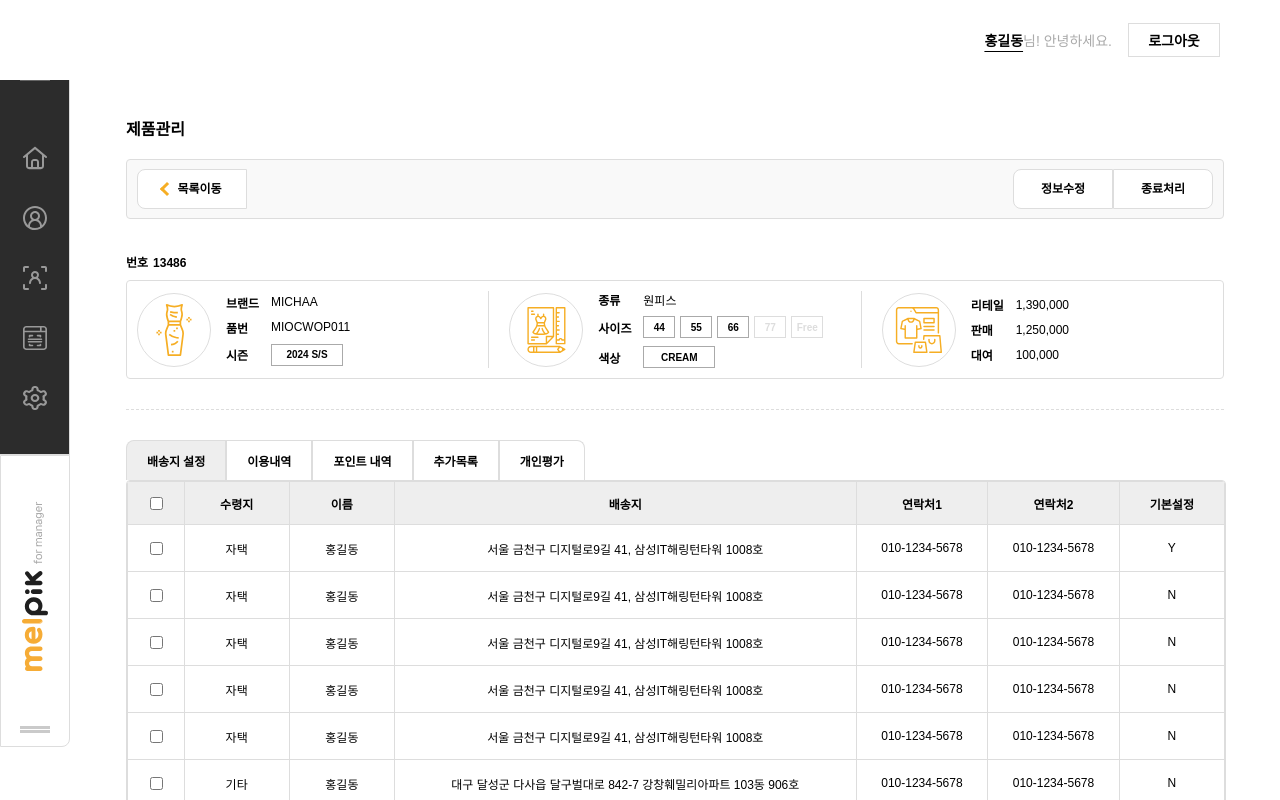
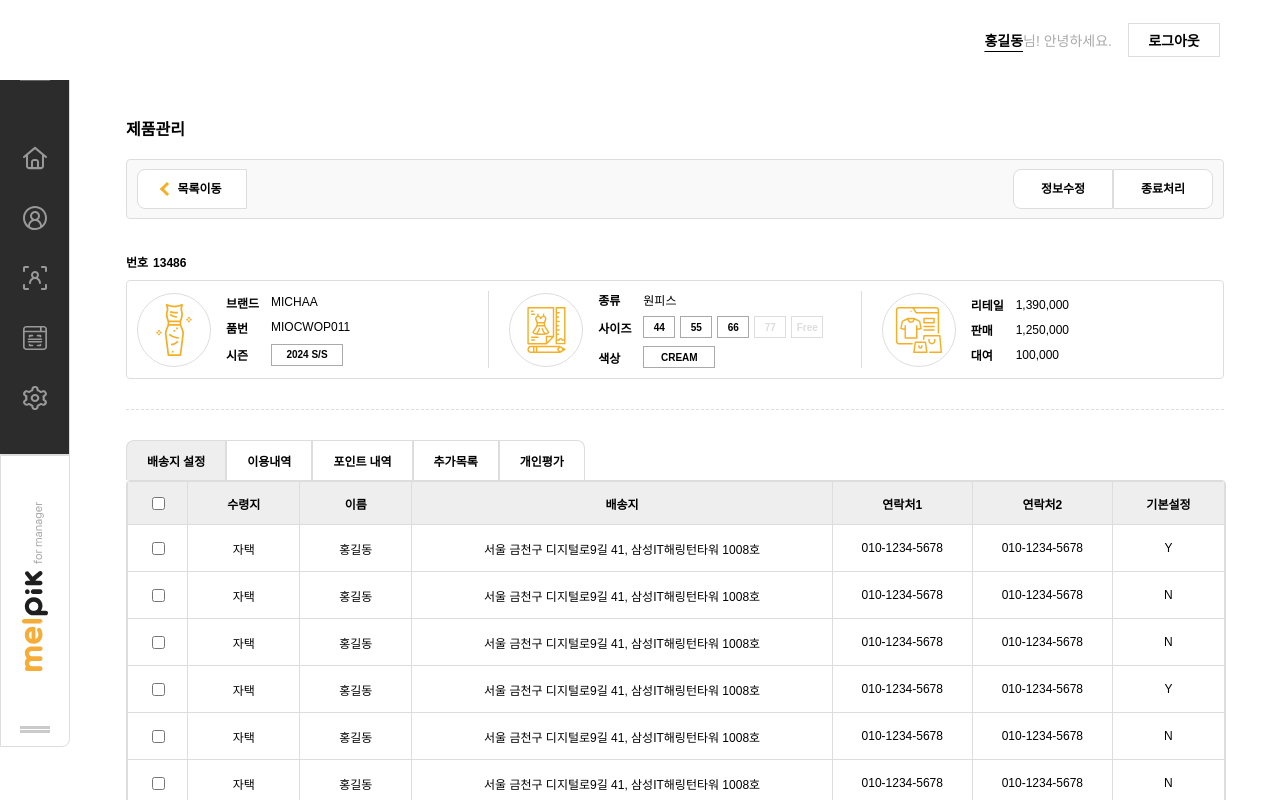
Before and after one commit to me1pik/Admin_Front, a React (Vite) app: page /userdetail/1 in a window 1280 px wide. Built offline with nearby package versions, Linux system fonts and the light colour scheme.

Commit message:
fix : Table 요소 구조 수정

```diff
--- a/src/components/Pagination.tsx
+++ b/src/components/Pagination.tsx
@@ -113,7 +113,7 @@ const PaginationContainer = styled.div`
   justify-content: center;
   align-items: center;
   gap: 27px;
-  margin: 20px auto 0; /* 상단 마진과 좌우 auto로 중앙 정렬 */
+  margin: 40px auto 0; /* 상단 마진과 좌우 auto로 중앙 정렬 */
 `;
 
 interface PageArrowProps {
--- a/src/components/Table/AdminTable.tsx
+++ b/src/components/Table/AdminTable.tsx
@@ -146,7 +146,6 @@ const Table = styled.table`
   width: 100%;
   table-layout: fixed;
   border-collapse: collapse;
-  margin-bottom: 20px;
   background-color: #ffffff;
   border: 1px solid #dddddd;
 `;
--- a/src/components/Table/MonitoringTable.tsx
+++ b/src/components/Table/MonitoringTable.tsx
@@ -126,7 +126,6 @@ const Table = styled.table`
   width: 100%;
   table-layout: fixed;
   border-collapse: collapse;
-  margin-bottom: 20px;
   background-color: #ffffff;
   border: 1px solid #dddddd;
 `;
--- a/src/components/Table/OrderTable.tsx
+++ b/src/components/Table/OrderTable.tsx
@@ -170,7 +170,6 @@ const Table = styled.table`
   width: 100%;
   table-layout: fixed;
   border-collapse: collapse;
-  margin-bottom: 20px;
   background-color: #ffffff;
   border: 1px solid #dddddd;
 `;
--- a/src/components/Table/ProductTable.tsx
+++ b/src/components/Table/ProductTable.tsx
@@ -128,7 +128,6 @@ const Table = styled.table`
   width: 100%;
   table-layout: fixed;
   border-collapse: collapse;
-  margin-bottom: 20px;
   background-color: #ffffff;
   border: 1px solid #dddddd;
 `;
--- a/src/components/Table/UserTable.tsx
+++ b/src/components/Table/UserTable.tsx
@@ -147,7 +147,7 @@ const Table = styled.table`
   width: 100%;
   table-layout: fixed;
   border-collapse: collapse;
-  margin-bottom: 20px;
+
   background-color: #ffffff;
   border: 1px solid #dddddd;
 `;
--- a/src/components/Table/user/AdditionalListTable.tsx
+++ b/src/components/Table/user/AdditionalListTable.tsx
@@ -2,41 +2,19 @@
 import React from 'react';
 import styled from 'styled-components';
 
-interface AdditionalListRow {
+export interface AdditionalListRow {
   item: string; // 항목명
   detail: string; // 세부내용
   status: string; // 상태 (예: 활성/비활성)
 }
 
-const dummyAdditionalList: AdditionalListRow[] = [
-  {
-    item: '추가 항목 1',
-    detail: '세부 내용 1',
-    status: '활성',
-  },
-  {
-    item: '추가 항목 2',
-    detail: '세부 내용 2',
-    status: '비활성',
-  },
-  {
-    item: '추가 항목 3',
-    detail: '세부 내용 3',
-    status: '활성',
-  },
-  {
-    item: '추가 항목 4',
-    detail: '세부 내용 4',
-    status: '활성',
-  },
-  {
-    item: '추가 항목 5',
-    detail: '세부 내용 5',
-    status: '비활성',
-  },
-];
+interface AdditionalListTableProps {
+  data: AdditionalListRow[];
+}
 
-const AdditionalListTable: React.FC = () => {
+const AdditionalListTable: React.FC<AdditionalListTableProps> = ({ data }) => {
+  const emptyRowsCount = Math.max(0, 10 - data.length);
+
   return (
     <TableContainer>
       <StyledTable>
@@ -48,11 +26,18 @@ const AdditionalListTable: React.FC = () => {
           </tr>
         </thead>
         <tbody>
-          {dummyAdditionalList.map((row, idx) => (
+          {data.map((row, idx) => (
             <tr key={idx}>
               <Td>{row.item}</Td>
               <Td>{row.detail}</Td>
               <Td>{row.status}</Td>
+            </tr>
+          ))}
+          {Array.from({ length: emptyRowsCount }).map((_, idx) => (
+            <tr key={`empty-${idx}`}>
+              <Td />
+              <Td />
+              <Td />
             </tr>
           ))}
         </tbody>
@@ -79,17 +64,27 @@ const StyledTable = styled.table`
 `;
 
 const Th = styled.th`
-  padding: 10px;
+  height: 40px;
   border: 1px solid #dddddd;
   background-color: #eeeeee;
+  font-weight: 800;
+  font-size: 12px;
+  color: #000000;
   text-align: center;
-  font-weight: 700;
-  font-size: 12px;
+  overflow: hidden;
+  text-overflow: ellipsis;
+  white-space: nowrap;
 `;
 
 const Td = styled.td`
-  padding: 10px;
+  height: 44px;
   border: 1px solid #dddddd;
+  font-weight: 400;
+  font-size: 12px;
+  color: #000000;
   text-align: center;
-  font-size: 12px;
+  vertical-align: middle;
+  overflow: hidden;
+  text-overflow: ellipsis;
+  white-space: nowrap;
 `;
--- a/src/components/Table/user/PersonalEvaluationTable.tsx
+++ b/src/components/Table/user/PersonalEvaluationTable.tsx
@@ -2,41 +2,21 @@
 import React from 'react';
 import styled from 'styled-components';
 
-interface PersonalEvaluationRow {
+export interface PersonalEvaluationRow {
   item: string; // 평가 항목
   score: number; // 평가 점수 (예: 1 ~ 5)
   comment: string; // 평가 의견
 }
 
-const dummyEvaluations: PersonalEvaluationRow[] = [
-  {
-    item: '서비스 품질',
-    score: 4,
-    comment: '전반적으로 만족합니다.',
-  },
-  {
-    item: '배송 속도',
-    score: 5,
-    comment: '매우 빠릅니다!',
-  },
-  {
-    item: '고객 지원',
-    score: 3,
-    comment: '개선의 여지가 있습니다.',
-  },
-  {
-    item: '가격 만족도',
-    score: 4,
-    comment: '가격 대비 좋은 품질입니다.',
-  },
-  {
-    item: '재구매 의사',
-    score: 5,
-    comment: '반드시 재구매할 예정입니다.',
-  },
-];
+interface PersonalEvaluationTableProps {
+  data: PersonalEvaluationRow[];
+}
 
-const PersonalEvaluationTable: React.FC = () => {
+const PersonalEvaluationTable: React.FC<PersonalEvaluationTableProps> = ({
+  data,
+}) => {
+  const emptyRowsCount = Math.max(0, 10 - data.length);
+
   return (
     <TableContainer>
       <StyledTable>
@@ -48,11 +28,18 @@ const PersonalEvaluationTable: React.FC = () => {
           </tr>
         </thead>
         <tbody>
-          {dummyEvaluations.map((row, idx) => (
+          {data.map((row, idx) => (
             <tr key={idx}>
               <Td>{row.item}</Td>
               <Td>{row.score}</Td>
               <Td>{row.comment}</Td>
+            </tr>
+          ))}
+          {Array.from({ length: emptyRowsCount }).map((_, idx) => (
+            <tr key={`empty-${idx}`}>
+              <Td />
+              <Td />
+              <Td />
             </tr>
           ))}
         </tbody>
@@ -79,17 +66,27 @@ const StyledTable = styled.table`
 `;
 
 const Th = styled.th`
-  padding: 10px;
+  height: 40px;
   border: 1px solid #dddddd;
   background-color: #eeeeee;
+  font-weight: 800;
+  font-size: 12px;
+  color: #000000;
   text-align: center;
-  font-weight: 700;
-  font-size: 12px;
+  overflow: hidden;
+  text-overflow: ellipsis;
+  white-space: nowrap;
 `;
 
 const Td = styled.td`
-  padding: 10px;
+  height: 44px;
   border: 1px solid #dddddd;
+  font-weight: 400;
+  font-size: 12px;
+  color: #000000;
   text-align: center;
-  font-size: 12px;
+  vertical-align: middle;
+  overflow: hidden;
+  text-overflow: ellipsis;
+  white-space: nowrap;
 `;
--- a/src/components/Table/user/PointHistoryTable.tsx
+++ b/src/components/Table/user/PointHistoryTable.tsx
@@ -2,41 +2,19 @@
 import React from 'react';
 import styled from 'styled-components';
 
-interface PointHistoryRow {
+export interface PointHistoryRow {
   date: string; // 포인트 날짜
   description: string; // 내역
   points: string; // 포인트 변화 (적립 또는 사용)
 }
 
-const dummyPointHistory: PointHistoryRow[] = [
-  {
-    date: '2025-03-01',
-    description: '구매 적립',
-    points: '+50',
-  },
-  {
-    date: '2025-02-28',
-    description: '포인트 사용',
-    points: '-30',
-  },
-  {
-    date: '2025-02-25',
-    description: '이벤트 보상',
-    points: '+20',
-  },
-  {
-    date: '2025-02-20',
-    description: '구매 적립',
-    points: '+40',
-  },
-  {
-    date: '2025-02-15',
-    description: '포인트 사용',
-    points: '-10',
-  },
-];
+interface PointHistoryTableProps {
+  data: PointHistoryRow[];
+}
 
-const PointHistoryTable: React.FC = () => {
+const PointHistoryTable: React.FC<PointHistoryTableProps> = ({ data }) => {
+  const emptyRowsCount = Math.max(0, 10 - data.length);
+
   return (
     <TableContainer>
       <StyledTable>
@@ -48,11 +26,18 @@ const PointHistoryTable: React.FC = () => {
           </tr>
         </thead>
         <tbody>
-          {dummyPointHistory.map((row, idx) => (
+          {data.map((row, idx) => (
             <tr key={idx}>
               <Td>{row.date}</Td>
               <Td>{row.description}</Td>
               <Td>{row.points}</Td>
+            </tr>
+          ))}
+          {Array.from({ length: emptyRowsCount }).map((_, idx) => (
+            <tr key={`empty-${idx}`}>
+              <Td />
+              <Td />
+              <Td />
             </tr>
           ))}
         </tbody>
@@ -79,17 +64,27 @@ const StyledTable = styled.table`
 `;
 
 const Th = styled.th`
-  padding: 10px;
+  height: 40px;
   border: 1px solid #dddddd;
   background-color: #eeeeee;
+  font-weight: 800;
+  font-size: 12px;
+  color: #000000;
   text-align: center;
-  font-weight: 700;
-  font-size: 12px;
+  overflow: hidden;
+  text-overflow: ellipsis;
+  white-space: nowrap;
 `;
 
 const Td = styled.td`
-  padding: 10px;
+  height: 44px;
   border: 1px solid #dddddd;
+  font-weight: 400;
+  font-size: 12px;
+  color: #000000;
   text-align: center;
-  font-size: 12px;
+  vertical-align: middle;
+  overflow: hidden;
+  text-overflow: ellipsis;
+  white-space: nowrap;
 `;
--- a/src/components/ShippingAddressTable.tsx
+++ b/src/components/Table/user/ShippingAddressTable.tsx
@@ -1,9 +1,8 @@
-// src/components/userdetail/ShippingAddressTable.tsx
+// src/components/ShippingAddressTable.tsx
 import React, { useState } from 'react';
-import styled, { css } from 'styled-components';
+import styled from 'styled-components';
 
-/** 배송지 정보 타입(예시) */
-interface ShippingRow {
+export interface ShippingRow {
   type: string; // 수령지 (자택, 기타 등)
   name: string; // 수령인
   address: string; // 배송지
@@ -12,85 +11,22 @@ interface ShippingRow {
   isDefault: boolean; // 기본설정 여부
 }
 
-/** 예시 데이터 하드코딩 */
-const dummyShippingData: ShippingRow[] = [
-  {
-    type: '자택',
-    name: '홍길동',
-    address: '서울 금천구 디지털로9길 41, 삼성IT해링턴타워 1008호',
-    phone1: '010-1234-5678',
-    phone2: '010-1234-5678',
-    isDefault: true,
-  },
-  {
-    type: '자택',
-    name: '홍길동',
-    address: '서울 금천구 디지털로9길 41, 삼성IT해링턴타워 1008호',
-    phone1: '010-1234-5678',
-    phone2: '010-1234-5678',
-    isDefault: false,
-  },
-  {
-    type: '자택',
-    name: '홍길동',
-    address: '서울 금천구 디지털로9길 41, 삼성IT해링턴타워 1008호',
-    phone1: '010-1234-5678',
-    phone2: '010-1234-5678',
-    isDefault: false,
-  },
-  {
-    type: '자택',
-    name: '홍길동',
-    address: '서울 금천구 디지털로9길 41, 삼성IT해링턴타워 1008호',
-    phone1: '010-1234-5678',
-    phone2: '010-1234-5678',
-    isDefault: false,
-  },
-  {
-    type: '자택',
-    name: '홍길동',
-    address: '서울 금천구 디지털로9길 41, 삼성IT해링턴타워 1008호',
-    phone1: '010-1234-5678',
-    phone2: '010-1234-5678',
-    isDefault: false,
-  },
-  {
-    type: '기타',
-    name: '홍길동',
-    address: '대구 달성군 다사읍 달구벌대로 842-7 강창훼밀리아파트 103동 906호',
-    phone1: '010-1234-5678',
-    phone2: '010-1234-5678',
-    isDefault: false,
-  },
-  {
-    type: '자택',
-    name: '홍길동',
-    address: '서울 금천구 디지털로9길 41, 삼성IT해링턴타워 1008호',
-    phone1: '010-1234-5678',
-    phone2: '010-1234-5678',
-    isDefault: false,
-  },
-];
+interface ShippingAddressTableProps {
+  data: ShippingRow[];
+}
 
-/** 공통 ellipsis 스타일 */
-const ellipsis = css`
-  overflow: hidden;
-  text-overflow: ellipsis;
-  white-space: nowrap;
-`;
-
-const ShippingAddressTable: React.FC = () => {
-  // 각 행의 선택 상태를 저장하는 상태 (행의 인덱스를 Set으로 관리)
+const ShippingAddressTable: React.FC<ShippingAddressTableProps> = ({
+  data,
+}) => {
+  // 선택된 행의 인덱스를 관리
   const [selectedRows, setSelectedRows] = useState<Set<number>>(new Set());
 
-  const allSelected =
-    dummyShippingData.length > 0 &&
-    selectedRows.size === dummyShippingData.length;
+  const allSelected = data.length > 0 && selectedRows.size === data.length;
 
   // 헤더 전체 선택 체크박스 핸들러
   const handleSelectAll = (e: React.ChangeEvent<HTMLInputElement>) => {
     if (e.target.checked) {
-      setSelectedRows(new Set(dummyShippingData.map((_, idx) => idx)));
+      setSelectedRows(new Set(data.map((_, idx) => idx)));
     } else {
       setSelectedRows(new Set());
     }
@@ -108,6 +44,9 @@ const ShippingAddressTable: React.FC = () => {
       return newSet;
     });
   };
+
+  // 10행 고정을 위해 부족한 행의 개수 계산
+  const emptyRowsCount = Math.max(0, 10 - data.length);
 
   return (
     <TableContainer>
@@ -139,7 +78,7 @@ const ShippingAddressTable: React.FC = () => {
           </tr>
         </thead>
         <tbody>
-          {dummyShippingData.map((row, idx) => (
+          {data.map((row, idx) => (
             <tr key={idx}>
               <TdCheckbox>
                 <input
@@ -154,6 +93,18 @@ const ShippingAddressTable: React.FC = () => {
               <Td title={row.phone1}>{row.phone1}</Td>
               <Td title={row.phone2}>{row.phone2}</Td>
               <Td>{row.isDefault ? 'Y' : 'N'}</Td>
+            </tr>
+          ))}
+          {/* 데이터가 10행 미만이면 빈 행 추가 */}
+          {Array.from({ length: emptyRowsCount }).map((_, idx) => (
+            <tr key={`empty-${idx}`}>
+              <TdCheckbox />
+              <Td />
+              <Td />
+              <Td />
+              <Td />
+              <Td />
+              <Td />
             </tr>
           ))}
         </tbody>
@@ -189,7 +140,9 @@ const Th = styled.th`
   font-size: 12px;
   color: #000000;
   text-align: center;
-  ${ellipsis}
+  overflow: hidden;
+  text-overflow: ellipsis;
+  white-space: nowrap;
 `;
 
 const ThCheckbox = styled(Th)`
@@ -204,7 +157,9 @@ const Td = styled.td`
   color: #000000;
   text-align: center;
   vertical-align: middle;
-  ${ellipsis}
+  overflow: hidden;
+  text-overflow: ellipsis;
+  white-space: nowrap;
 `;
 
 const TdCheckbox = styled(Td)`
--- a/src/components/Table/user/UsageHistoryTable.tsx
+++ b/src/components/Table/user/UsageHistoryTable.tsx
@@ -2,7 +2,7 @@
 import React from 'react';
 import styled from 'styled-components';
 
-interface UsageHistoryRow {
+export interface UsageHistoryRow {
   date: string; // 이용일자
   orderNumber: string; // 주문번호
   productName: string; // 상품명
@@ -10,45 +10,13 @@ interface UsageHistoryRow {
   amount: string; // 결제금액
 }
 
-const dummyUsageHistory: UsageHistoryRow[] = [
-  {
-    date: '2025-03-01',
-    orderNumber: 'ORD12345',
-    productName: '상품 A',
-    status: '완료',
-    amount: '120,000원',
-  },
-  {
-    date: '2025-02-27',
-    orderNumber: 'ORD12346',
-    productName: '상품 B',
-    status: '취소',
-    amount: '80,000원',
-  },
-  {
-    date: '2025-02-25',
-    orderNumber: 'ORD12347',
-    productName: '상품 C',
-    status: '진행중',
-    amount: '150,000원',
-  },
-  {
-    date: '2025-02-20',
-    orderNumber: 'ORD12348',
-    productName: '상품 D',
-    status: '완료',
-    amount: '200,000원',
-  },
-  {
-    date: '2025-02-15',
-    orderNumber: 'ORD12349',
-    productName: '상품 E',
-    status: '완료',
-    amount: '90,000원',
-  },
-];
+interface UsageHistoryTableProps {
+  data: UsageHistoryRow[];
+}
 
-const UsageHistoryTable: React.FC = () => {
+const UsageHistoryTable: React.FC<UsageHistoryTableProps> = ({ data }) => {
+  const emptyRowsCount = Math.max(0, 10 - data.length);
+
   return (
     <TableContainer>
       <StyledTable>
@@ -62,13 +30,22 @@ const UsageHistoryTable: React.FC = () => {
           </tr>
         </thead>
         <tbody>
-          {dummyUsageHistory.map((row, idx) => (
+          {data.map((row, idx) => (
             <tr key={idx}>
               <Td>{row.date}</Td>
               <Td>{row.orderNumber}</Td>
               <Td>{row.productName}</Td>
               <Td>{row.status}</Td>
               <Td>{row.amount}</Td>
+            </tr>
+          ))}
+          {Array.from({ length: emptyRowsCount }).map((_, idx) => (
+            <tr key={`empty-${idx}`}>
+              <Td />
+              <Td />
+              <Td />
+              <Td />
+              <Td />
             </tr>
           ))}
         </tbody>
@@ -95,17 +72,27 @@ const StyledTable = styled.table`
 `;
 
 const Th = styled.th`
-  padding: 10px;
+  height: 40px;
   border: 1px solid #dddddd;
   background-color: #eeeeee;
+  font-weight: 800;
+  font-size: 12px;
+  color: #000000;
   text-align: center;
-  font-weight: 700;
-  font-size: 12px;
+  overflow: hidden;
+  text-overflow: ellipsis;
+  white-space: nowrap;
 `;
 
 const Td = styled.td`
-  padding: 10px;
+  height: 44px;
   border: 1px solid #dddddd;
+  font-weight: 400;
+  font-size: 12px;
+  color: #000000;
   text-align: center;
-  font-size: 12px;
+  vertical-align: middle;
+  overflow: hidden;
+  text-overflow: ellipsis;
+  white-space: nowrap;
 `;
--- a/src/pages/UserDetail.tsx
+++ b/src/pages/UserDetail.tsx
@@ -6,21 +6,31 @@ import ListButtonDetailSubHeader, {
 } from '../components/Header/ListButtonDetailSubHeader';
 import DetailTopBoxes from '../components/DetailTopBoxes';
 import ShippingTabBar from '../components/TabBar';
-import ShippingAddressTable from '../components/ShippingAddressTable';
-import UsageHistoryTable from '../components/Table/user/UsageHistoryTable';
-import PointHistoryTable from '../components/Table/user/PointHistoryTable';
-import AdditionalListTable from '../components/Table/user/AdditionalListTable';
-import PersonalEvaluationTable from '../components/Table/user/PersonalEvaluationTable';
+import ShippingAddressTable, {
+  ShippingRow,
+} from '../components/Table/user/ShippingAddressTable';
+import UsageHistoryTable, {
+  UsageHistoryRow,
+} from '../components/Table/user/UsageHistoryTable';
+import PointHistoryTable, {
+  PointHistoryRow,
+} from '../components/Table/user/PointHistoryTable';
+import AdditionalListTable, {
+  AdditionalListRow,
+} from '../components/Table/user/AdditionalListTable';
+import PersonalEvaluationTable, {
+  PersonalEvaluationRow,
+} from '../components/Table/user/PersonalEvaluationTable';
+import Pagination from '../components/Pagination';
 
-// 더미 데이터에서 번호를 가져오기 (예시로 첫번째 제품의 번호 사용)
+// 예시 제품 번호
 const dummyProducts = [
   {
     no: 13486,
-    // 기타 필드 생략
   },
 ];
 
-// 탭 목록 배열
+// 탭 목록
 const shippingTabs = [
   '배송지 설정',
   '이용내역',
@@ -29,29 +39,164 @@ const shippingTabs = [
   '개인평가',
 ];
 
+// 각 테이블에 전달할 더미 데이터 (데이터가 10행 이하인 경우 나머지는 빈 행으로 표시됨)
+const dummyShippingData: ShippingRow[] = [
+  {
+    type: '자택',
+    name: '홍길동',
+    address: '서울 금천구 디지털로9길 41, 삼성IT해링턴타워 1008호',
+    phone1: '010-1234-5678',
+    phone2: '010-1234-5678',
+    isDefault: true,
+  },
+  {
+    type: '자택',
+    name: '홍길동',
+    address: '서울 금천구 디지털로9길 41, 삼성IT해링턴타워 1008호',
+    phone1: '010-1234-5678',
+    phone2: '010-1234-5678',
+    isDefault: false,
+  },
+  {
+    type: '자택',
+    name: '홍길동',
+    address: '서울 금천구 디지털로9길 41, 삼성IT해링턴타워 1008호',
+    phone1: '010-1234-5678',
+    phone2: '010-1234-5678',
+    isDefault: false,
+  },
+  {
+    type: '자택',
+    name: '홍길동',
+    address: '서울 금천구 디지털로9길 41, 삼성IT해링턴타워 1008호',
+    phone1: '010-1234-5678',
+    phone2: '010-1234-5678',
+    isDefault: true,
+  },
+  {
+    type: '자택',
+    name: '홍길동',
+    address: '서울 금천구 디지털로9길 41, 삼성IT해링턴타워 1008호',
+    phone1: '010-1234-5678',
+    phone2: '010-1234-5678',
+    isDefault: false,
+  },
+  {
+    type: '자택',
+    name: '홍길동',
+    address: '서울 금천구 디지털로9길 41, 삼성IT해링턴타워 1008호',
+    phone1: '010-1234-5678',
+    phone2: '010-1234-5678',
+    isDefault: false,
+  },
+  {
+    type: '자택',
+    name: '홍길동',
+    address: '서울 금천구 디지털로9길 41, 삼성IT해링턴타워 1008호',
+    phone1: '010-1234-5678',
+    phone2: '010-1234-5678',
+    isDefault: true,
+  },
+  {
+    type: '자택',
+    name: '홍길동',
+    address: '서울 금천구 디지털로9길 41, 삼성IT해링턴타워 1008호',
+    phone1: '010-1234-5678',
+    phone2: '010-1234-5678',
+    isDefault: false,
+  },
+  {
+    type: '자택',
+    name: '홍길동',
+    address: '서울 금천구 디지털로9길 41, 삼성IT해링턴타워 1008호',
+    phone1: '010-1234-5678',
+    phone2: '010-1234-5678',
+    isDefault: false,
+  },
+];
+
+const dummyUsageHistory: UsageHistoryRow[] = [
+  {
+    date: '2025-03-01',
+    orderNumber: 'ORD12345',
+    productName: '상품 A',
+    status: '완료',
+    amount: '120,000원',
+  },
+  {
+    date: '2025-02-27',
+    orderNumber: 'ORD12346',
+    productName: '상품 B',
+    status: '취소',
+    amount: '80,000원',
+  },
+  {
+    date: '2025-02-25',
+    orderNumber: 'ORD12347',
+    productName: '상품 C',
+    status: '진행중',
+    amount: '150,000원',
+  },
+];
+
+const dummyPointHistory: PointHistoryRow[] = [
+  {
+    date: '2025-03-01',
+    description: '구매 적립',
+    points: '+50',
+  },
+  {
+    date: '2025-02-28',
+    description: '포인트 사용',
+    points: '-30',
+  },
+];
+
+const dummyAdditionalList: AdditionalListRow[] = [
+  {
+    item: '추가 항목 1',
+    detail: '세부 내용 1',
+    status: '활성',
+  },
+  {
+    item: '추가 항목 2',
+    detail: '세부 내용 2',
+    status: '비활성',
+  },
+];
+
+const dummyEvaluations: PersonalEvaluationRow[] = [
+  {
+    item: '서비스 품질',
+    score: 4,
+    comment: '전반적으로 만족합니다.',
+  },
+  {
+    item: '배송 속도',
+    score: 5,
+    comment: '매우 빠릅니다!',
+  },
+];
+
 const UserDetail: React.FC = () => {
-  // 현재 활성화된 탭 인덱스 관리
+  // 현재 활성화된 탭 인덱스와 페이지 상태 관리
   const [activeTab, setActiveTab] = useState<number>(0);
+  const [page, setPage] = useState(1);
+  const pageSize = 10;
 
-  /** 목록으로 버튼 클릭 시 */
+  /** 버튼 핸들러들 */
   const handleBackClick = () => {
-    console.log('목록으로 버튼 클릭됨');
     window.history.back();
   };
 
-  /** 정보수정 버튼 클릭 시 */
   const handleEditClick = () => {
-    console.log('정보수정 버튼 클릭 -> 정보 수정 로직 실행');
     alert('정보가 수정되었습니다!');
   };
 
-  /** 종료처리 버튼 클릭 시 */
   const handleEndClick = () => {
-    console.log('종료처리 버튼 클릭 -> 종료 처리 로직 실행');
     alert('종료 처리가 완료되었습니다!');
   };
 
-  // 상단 (목록이동/정보수정/종료처리) 버튼 프롭스
   const detailSubHeaderProps: DetailSubHeaderProps = {
     backLabel: '목록이동',
     onBackClick: handleBackClick,
@@ -61,24 +206,50 @@ const UserDetail: React.FC = () => {
     onEndClick: handleEndClick,
   };
 
-  // 탭 클릭 핸들러
+  // 탭 클릭 시 페이지를 1로 초기화
   const handleTabClick = (index: number) => {
     setActiveTab(index);
+    setPage(1);
   };
 
-  // 활성 탭에 따라 보여줄 테이블 컴포넌트 결정
-  const renderTable = () => {
+  // 현재 활성 탭에 해당하는 전체 데이터 반환
+  const getActiveData = (): any[] => {
     switch (activeTab) {
       case 0:
-        return <ShippingAddressTable />;
+        return dummyShippingData;
       case 1:
-        return <UsageHistoryTable />;
+        return dummyUsageHistory;
       case 2:
-        return <PointHistoryTable />;
+        return dummyPointHistory;
       case 3:
-        return <AdditionalListTable />;
+        return dummyAdditionalList;
       case 4:
-        return <PersonalEvaluationTable />;
+        return dummyEvaluations;
+      default:
+        return [];
+    }
+  };
+
+  const activeData = getActiveData();
+  const totalPages = Math.max(1, Math.ceil(activeData.length / pageSize));
+
+  // 현재 페이지에 해당하는 데이터 슬라이스
+  const sliceData = (data: any[]) =>
+    data.slice((page - 1) * pageSize, page * pageSize);
+
+  const renderTable = () => {
+    const slicedData = sliceData(activeData);
+    switch (activeTab) {
+      case 0:
+        return <ShippingAddressTable data={slicedData} />;
+      case 1:
+        return <UsageHistoryTable data={slicedData} />;
+      case 2:
+        return <PointHistoryTable data={slicedData} />;
+      case 3:
+        return <AdditionalListTable data={slicedData} />;
+      case 4:
+        return <PersonalEvaluationTable data={slicedData} />;
       default:
         return null;
     }
@@ -101,15 +272,15 @@ const UserDetail: React.FC = () => {
 
       <MiddleDivider />
 
-      {/* 탭 버튼: activeTab과 handleTabClick 전달 */}
       <ShippingTabBar
         tabs={shippingTabs}
         activeIndex={activeTab}
         onTabClick={handleTabClick}
       />
 
-      {/* 활성 탭에 따른 테이블 렌더링 */}
       {renderTable()}
+
+      <Pagination page={page} setPage={setPage} totalPages={totalPages} />
     </Container>
   );
 };
```
Also changed, not shown: 1 other file (tests, documents, lock files or other folders).
